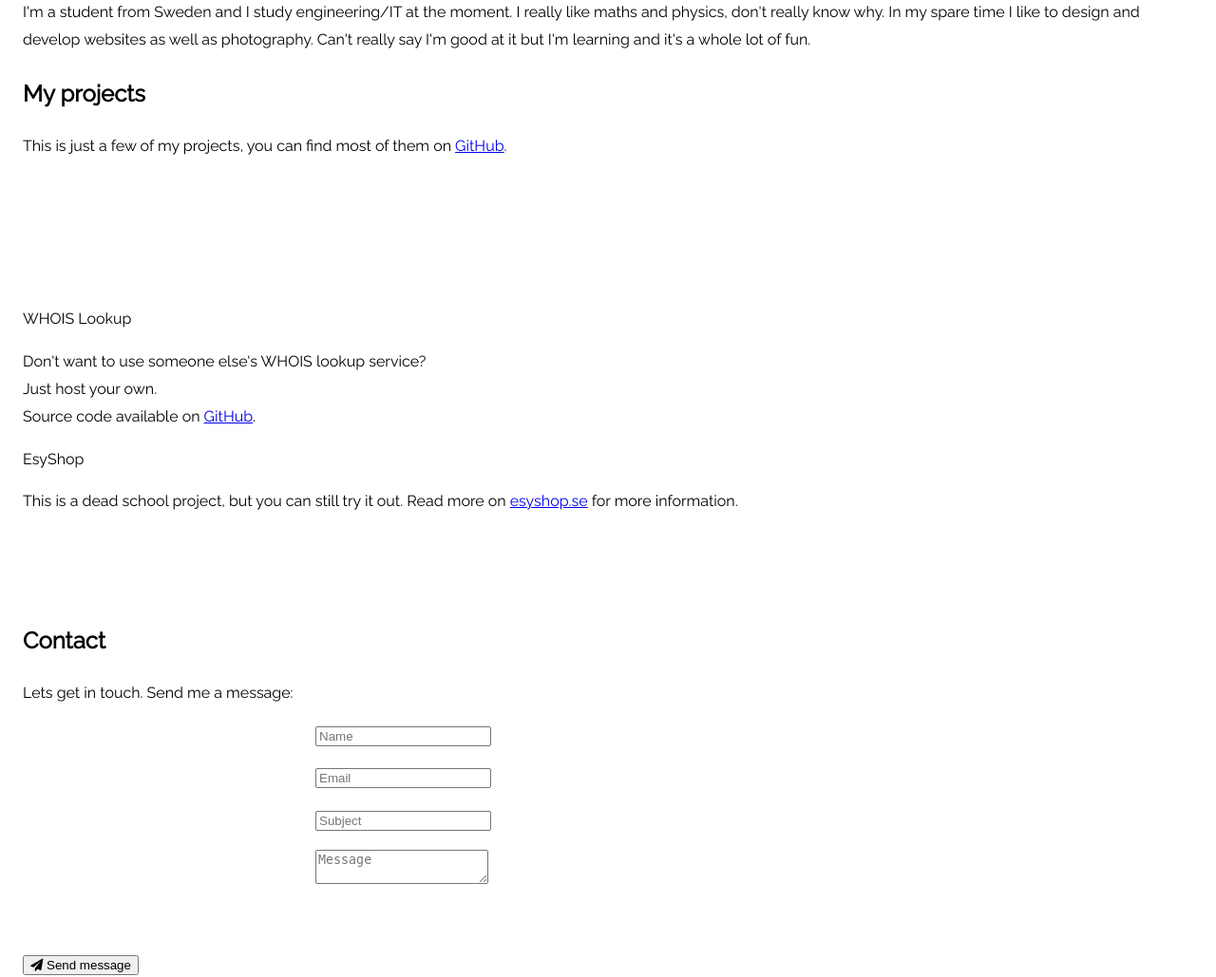
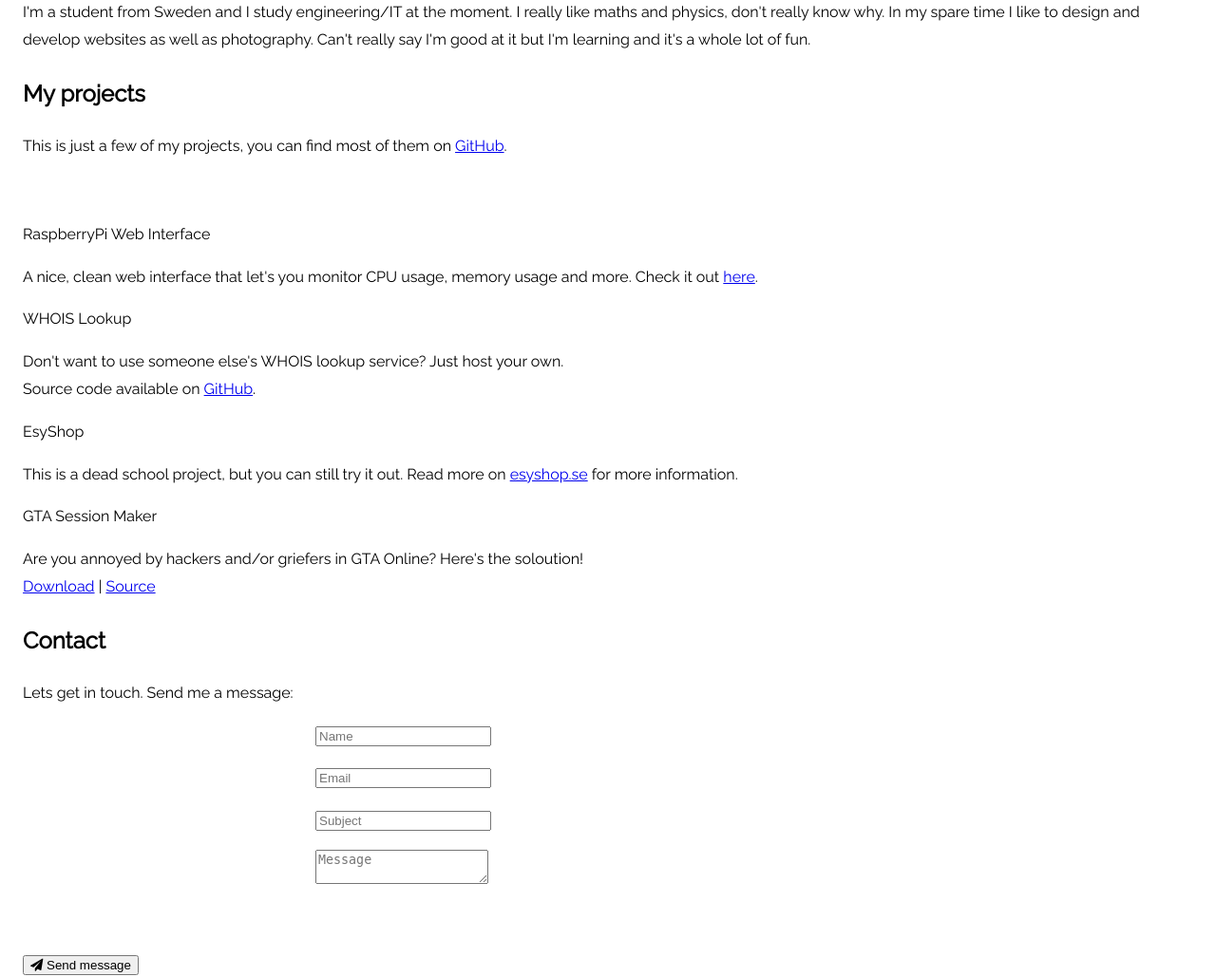
Before and after one commit to olback/olback.dev, a PHP site: page / in a window 1280 px wide. Shown: the part 955-1984 px from the top of the page at 95% size. Run offline with PHP 8.4, Linux system fonts and the light colour scheme; data that the repository does not hold is empty; a stand-in replaces the project's code that opens the database connection; some libraries are stand-ins or nearby versions.

Commit message:
Added two projects

```diff
--- a/index.php
+++ b/index.php
@@ -140,21 +140,21 @@ if(isset($_POST['submit'])) {
         <p class="w3-center w3-large">This is just a few of my projects, you can find most of them on <a href="https://github.com/olback">GitHub</a>.</p>
         <div class="w3-row-padding w3-center" style="margin-top:64px">
 
-          <div class="w3-quarter placeholder">
-            <p class="w3-large">[placeholder]</p>
-            <p>[placeholder]</p>
+          <div class="w3-quarter">
+            <p class="w3-large">RaspberryPi Web Interface</p>
+            <p>A nice, clean web interface that let's you monitor CPU usage, memory usage and more. Check it out <a href="https://github.com/olback/rpi-webint">here</a>.</p>
           </div>
           <div class="w3-quarter">
             <p class="w3-large">WHOIS Lookup</p>
-            <p>Don't want to use someone else's WHOIS lookup service?<br>Just host your own.<br>Source code available on <a href="https://github.com/olback/simple-whois-lookup">GitHub</a>.</p>
+            <p>Don't want to use someone else's WHOIS lookup service? Just host your own.<br>Source code available on <a href="https://github.com/olback/simple-whois-lookup">GitHub</a>.</p>
           </div>
           <div class="w3-quarter">
             <p class="w3-large">EsyShop</p>
             <p>This is a dead school project, but you can still try it out. Read more on <a href="https://esyshop.se">esyshop.se</a> for more information.</p>
           </div>
-          <div class="w3-quarter placeholder">
-            <p class="w3-large">[placeholder]</p>
-            <p>[placeholder]</p>
+          <div class="w3-quarter">
+            <p class="w3-large">GTA Session Maker</p>
+            <p>Are you annoyed by hackers and/or griefers in GTA Online? Here's the soloution!<br><a href="https://github.com/olback/gta-session/releases/latest">Download</a> | <a href="https://github.com/olback/gta-session">Source</a></p>
           </div>
 
         </div>
```
